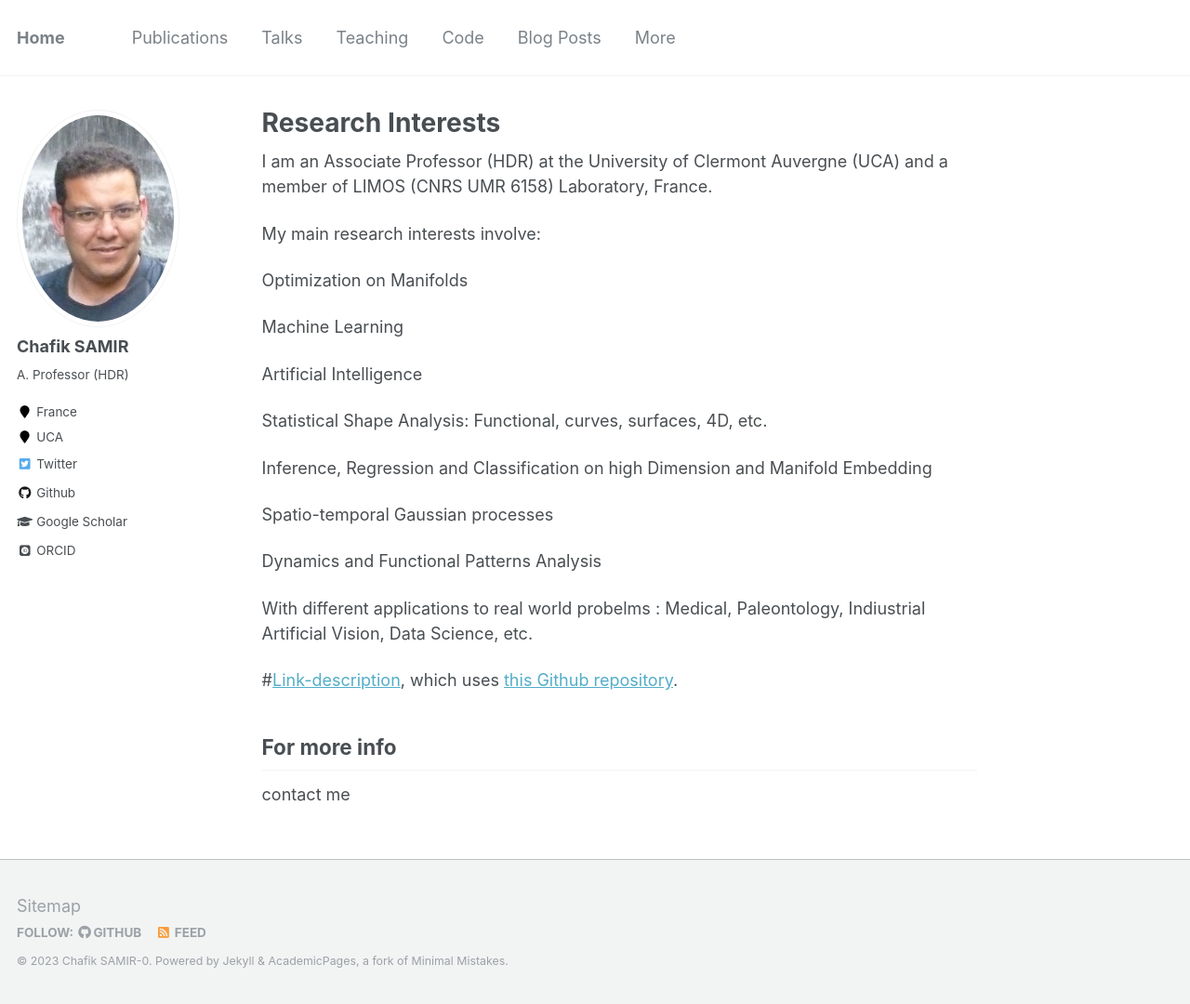
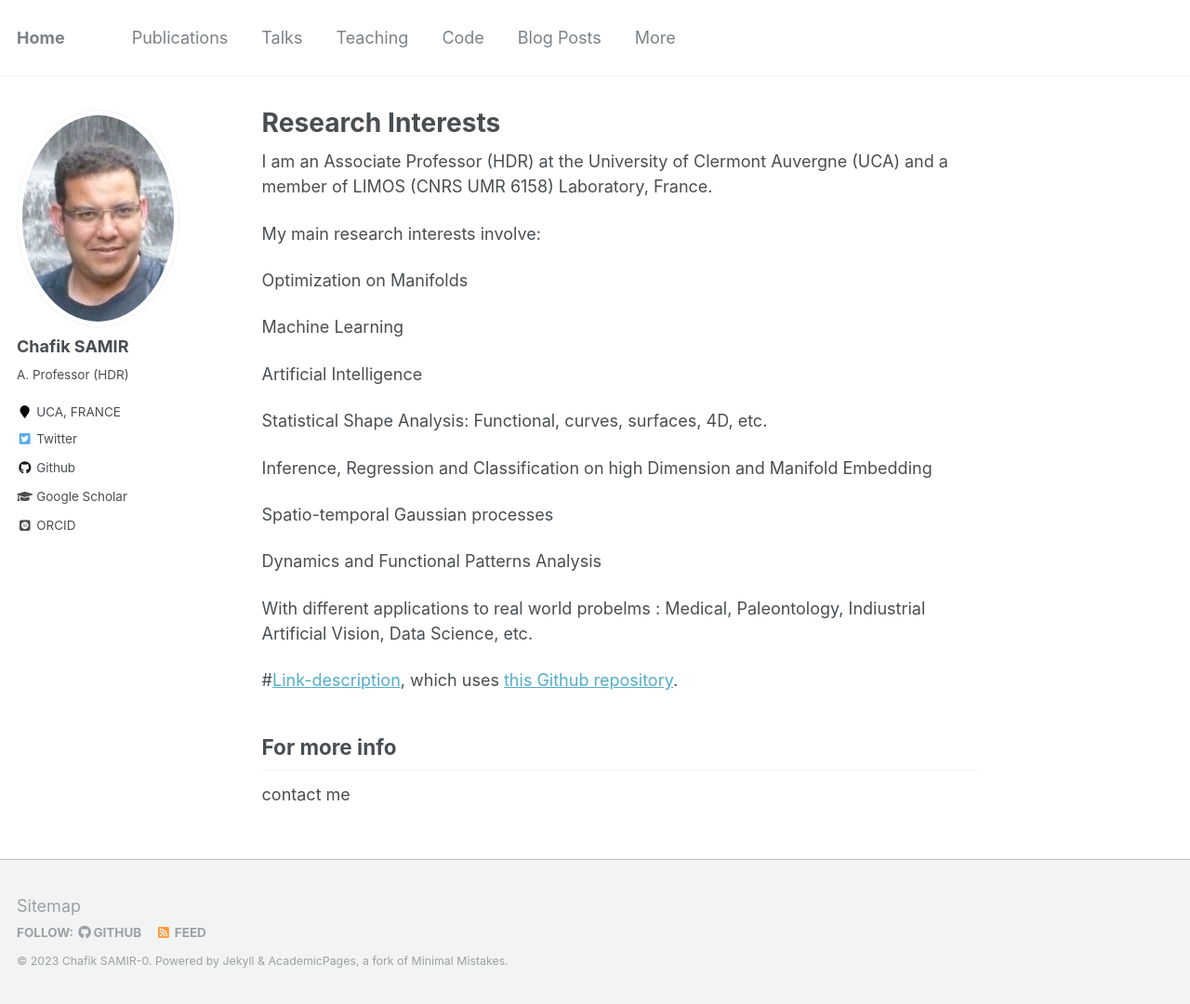
Before and after one commit to Chsamir/chsamir.github.io, a Jekyll site: the page built from _pages/about.md, in a window 1280 px wide and 1080 px high. Shown: the whole window at 93% size. Built offline with Jekyll 4.4.1, drawn with Linux system fonts in a browser that asks for light colours; some web fonts are replaced; some of the changed lines change nothing that is shown.

Commit message:
update13

```diff
--- a/_config.yml
+++ b/_config.yml
@@ -83,8 +83,8 @@ author:
   name             : "Chafik SAMIR"
   avatar           : "Chafik-Photo.png"
   bio              : "A. Professor (HDR)"
-  location         : "France"
-  employer         : UCA
+#  location         : "France"
+  employer         : UCA, FRANCE
   pubmed           : #"https://www.ncbi.nlm.nih.gov/pubmed/?term=john+snow"
   googlescholar    : "https://scholar.google.com/citations?user=jAC2Tv4AAAAJ&hl=fr"
   email            :
```
